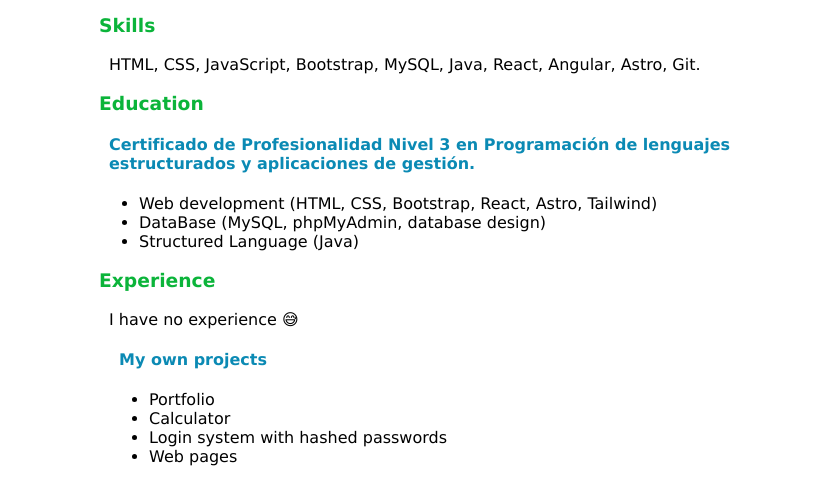
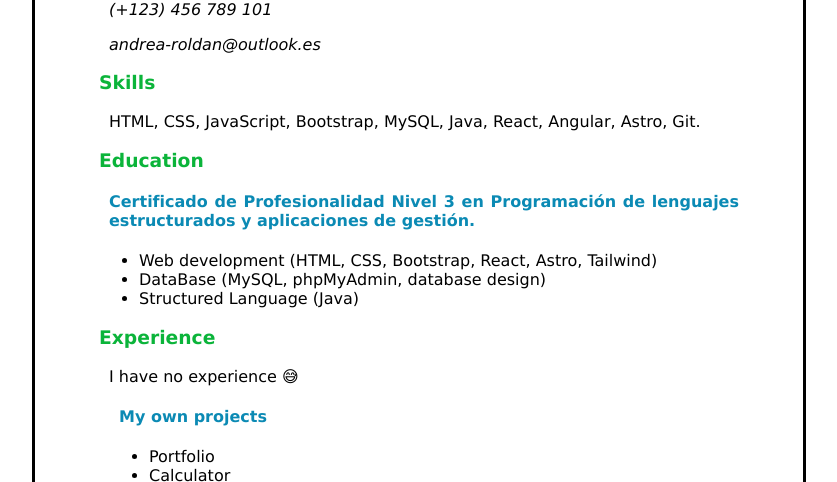
Before and after one commit to andrearoldandev/RoadmapSolutions, a plain HTML site: page Frontend_Projects/01_SinglePageCV/index.html in a window 1280 px wide. Shown: the part 285-767 px from the top of the page, without its empty margins (221-1058 px from the left). Drawn offline with Linux system fonts and the light colour scheme; files that its build step writes are made by us from their sources.

Commit message:
little changes on CSS

```diff
--- a/Frontend_Projects/01_SinglePageCV/index.html
+++ b/Frontend_Projects/01_SinglePageCV/index.html
@@ -21,10 +21,10 @@
             <meta property="og:url" content="https://portfolio-andrearoldandev.vercel.app/#top" />
 
         <!-- FAVICON -->
-            <link rel="icon" href="..\src\img\curriculum-vitae.png" type="image/x-icon" />
+            <link rel="icon" href="src\img\curriculum-vitae.png" type="image/x-icon" />
 
         <!-- CSS -->
-            <link rel="stylesheet" href="../src/styles.css">
+            <link rel="stylesheet" href="src/styles.css">
 
         <!-- ICONS -->
             <script src="https://kit.fontawesome.com/628fba4066.js" crossorigin="anonymous"></script>
--- a/Frontend_Projects/01_SinglePageCV/src/styles.css
+++ b/Frontend_Projects/01_SinglePageCV/src/styles.css
@@ -7,10 +7,12 @@ hr {
 
 body {
     max-width: 50vw;
-    margin: 0 auto;
-    padding: 10px;
+    margin: 5px auto;
+    padding: 4rem;
     margin-top: 20px;
+    border: 3px solid black;
     font-family: Verdana, Geneva, Tahoma, sans-serif;
+    text-align: justify;
 }
 
 .color {
```
